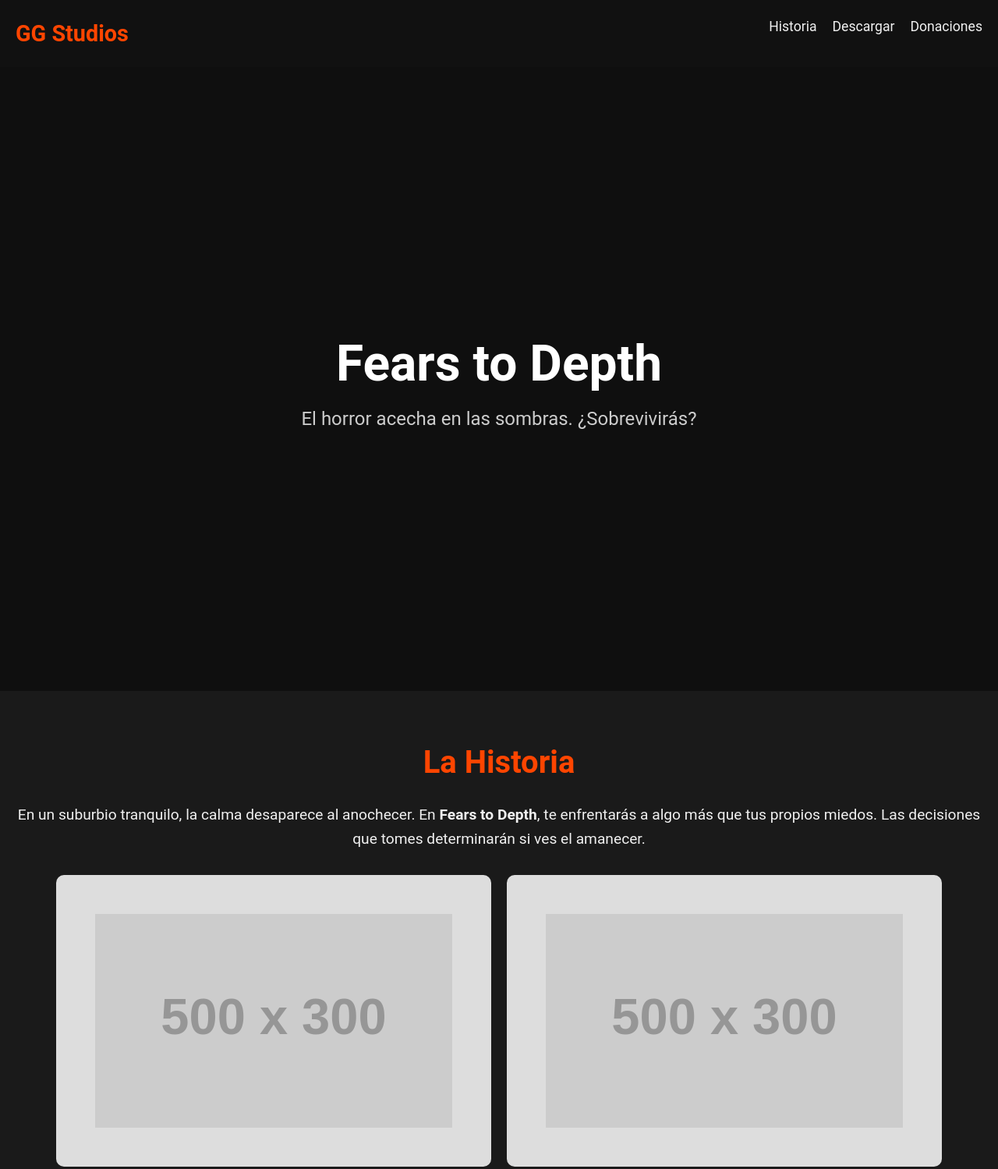
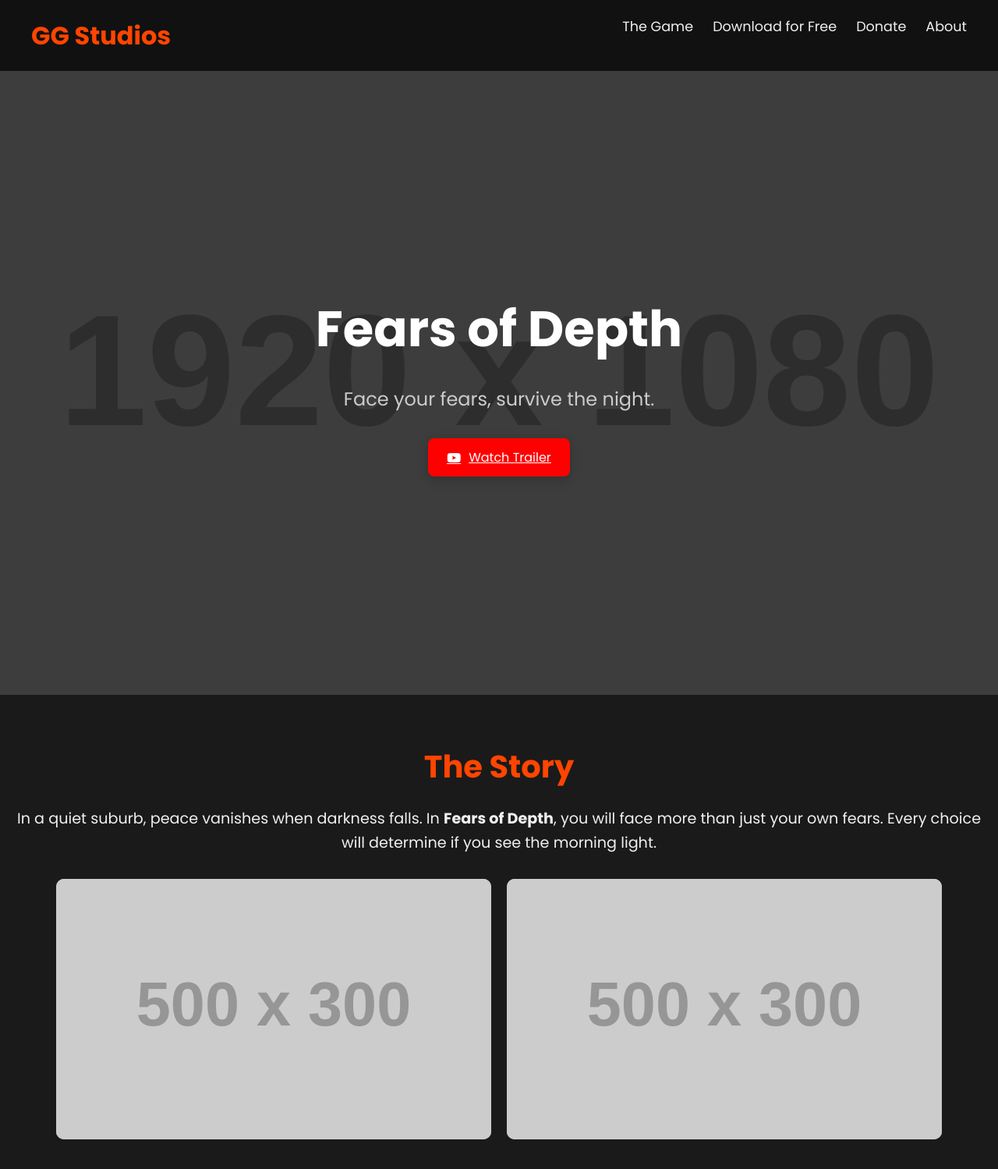
Before and after one commit to GGL20077/car, a plain HTML site: page index.html in a window 1280 px wide. Shown: the top 1499 px of the page at 78% size. Drawn offline with Linux system fonts and the light colour scheme; placeholder pictures from the web are drawn by us.

Commit message:
Update index.html

```diff
--- a/index.html
+++ b/index.html
@@ -1,11 +1,18 @@
 <!DOCTYPE html>
-<html lang="es">
+<html lang="en">
 <head>
     <meta charset="UTF-8">
     <meta name="viewport" content="width=device-width, initial-scale=1.0">
-    <meta name="description" content="Fears to Depth - Un juego de terror por GG Studios. Consíguelo gratis en Itch.io.">
-    <title>Fears to Depth - GG Studios</title>
+    <meta name="description" content="Fears of Depth - A GG Studios Production. Free on itch.io.">
+    <title>Fears of Depth - GG Studios</title>
+    <link href="https://cdnjs.cloudflare.com/ajax/libs/font-awesome/6.6.0/css/all.min.css" rel="stylesheet">
+
+    <!-- Google Web Fonts -->
+    <link rel="preconnect" href="https://fonts.gstatic.com">
+    <link href="https://fonts.googleapis.com/css2?family=Poppins:wght@300;400;600;700&display=swap" rel="stylesheet">
+
     <style>
+        /* General Reset */
         * {
             margin: 0;
             padding: 0;
@@ -13,21 +20,23 @@
         }
 
         body {
-            font-family: 'Roboto', sans-serif;
+            font-family: 'Poppins', sans-serif;
             background-color: #1a1a1a;
             color: #f0f0f0;
             line-height: 1.6;
         }
 
+        /* Navigation */
         nav {
             display: flex;
             justify-content: space-between;
-            padding: 20px;
+            padding: 20px 40px;
             background-color: #111;
+            box-shadow: 0px 4px 10px rgba(0, 0, 0, 0.3);
         }
 
         nav .logo {
-            font-size: 1.8em;
+            font-size: 2em;
             font-weight: 700;
             color: #ff4500;
         }
@@ -38,19 +47,25 @@
         }
 
         nav ul li {
-            margin-left: 20px;
+            margin-left: 25px;
         }
 
         nav ul li a {
             color: #f0f0f0;
             text-decoration: none;
             font-size: 1.1em;
+            transition: color 0.3s ease;
         }
 
+        nav ul li a:hover {
+            color: #ff4500;
+        }
+
+        /* Header */
         header {
             position: relative;
             height: 100vh;
-            background: #333 no-repeat center center/cover;
+            background: url('https://via.placeholder.com/1920x1080') no-repeat center center/cover;
             display: flex;
             flex-direction: column;
             justify-content: center;
@@ -65,11 +80,13 @@
             width: 100%;
             height: 100%;
             background-color: rgba(0, 0, 0, 0.7);
+            z-index: 1;
         }
 
         header h1 {
             font-size: 4em;
-            color: #fff;
+            margin-bottom: 20px;
+            color: #ffffff;
             z-index: 2;
         }
 
@@ -77,8 +94,34 @@
             font-size: 1.5em;
             color: #ccc;
             z-index: 2;
+            margin-bottom: 30px;
         }
 
+        .trailer-button {
+            display: inline-flex;
+            align-items: center;
+            gap: 10px;
+            background-color: #FF0000;
+            color: white;
+            font-size: 16px;
+            border: none;
+            border-radius: 8px;
+            padding: 12px 24px;
+            box-shadow: 0px 4px 15px rgba(0, 0, 0, 0.2);
+            cursor: pointer;
+            transition: all 0.3s ease;
+            z-index: 2;
+        }
+
+        .trailer-button:hover {
+            background-color: #CC0000;
+        }
+
+        .trailer-button:active {
+            transform: scale(0.98);
+        }
+
+        /* Content Sections */
         .content {
             padding: 60px 20px;
             text-align: center;
@@ -105,7 +148,6 @@
             width: 45%;
             border-radius: 10px;
             background-color: #ddd;
-            padding: 50px;
         }
 
         .button {
@@ -123,6 +165,7 @@
             background-color: #d00000;
         }
 
+        /* Footer */
         footer {
             background-color: #111;
             padding: 20px;
@@ -143,46 +186,52 @@
     <nav>
         <div class="logo">GG Studios</div>
         <ul>
-            <li><a href="#story">Historia</a></li>
-            <li><a href="#download">Descargar</a></li>
-            <li><a href="#donate">Donaciones</a></li>
+            <li><a href="#story">The Game</a></li>
+            <li><a href="#download">Download for Free</a></li>
+            <li><a href="#donate">Donate</a></li>
+            <li><a href="#about">About</a></li>
         </ul>
     </nav>
 
     <header>
         <div class="overlay"></div>
-        <h1>Fears to Depth</h1>
-        <p>El horror acecha en las sombras. ¿Sobrevivirás?</p>
+        <h1>Fears of Depth</h1>
+        <p>Face your fears, survive the night.</p>
+        <a href="/video" class="trailer-button"><i class="fa-brands fa-youtube"></i> Watch Trailer</a>
     </header>
 
     <section id="story" class="content">
-        <h2>La Historia</h2>
-        <p>En un suburbio tranquilo, la calma desaparece al anochecer.
-           En <strong>Fears to Depth</strong>, te enfrentarás a algo más que tus propios miedos.
-           Las decisiones que tomes determinarán si ves el amanecer.</p>
+        <h2>The Story</h2>
+        <p>In a quiet suburb, peace vanishes when darkness falls.
+           In <strong>Fears of Depth</strong>, you will face more than just your own fears.
+           Every choice will determine if you see the morning light.</p>
         <div class="image-grid">
-            <img src="https://via.placeholder.com/500x300" alt="Casa oscura">
-            <img src="https://via.placeholder.com/500x300" alt="Suburbio aterrador">
+            <img src="https://via.placeholder.com/500x300" alt="Dark house">
+            <img src="https://via.placeholder.com/500x300" alt="Scary suburb">
         </div>
     </section>
 
     <section id="download" class="content">
-        <h2>Consíguelo Gratis</h2>
-        <p>Sumérgete en una experiencia de horror única. <br>
-           Disponible gratuitamente en <a href="https://itch.io" target="_blank">Itch.io</a>.</p>
+        <h2>Get it for Free!</h2>
+        <p>Immerse yourself in a unique horror experience. <br>
+           Available for free on <a href="https://itch.io" target="_blank">Itch.io</a>.</p>
         <a href="https://itch.io" target="_blank" class="itchio-button">
-            <img src="https://static.itch.io/images/badge.svg" alt="Descargar en Itch.io">
+            <img src="https://static.itch.io/images/badge.svg" alt="Download on Itch.io">
         </a>
     </section>
 
+    <section id="about" class="content">
+        <h2>Who are We?</h2>
+    </section>
+
     <section id="donate" class="content">
-        <h2>Apoya el Proyecto</h2>
-        <p>Si disfrutaste del juego, considera hacer una donación para ayudar a GG Studios a seguir creando. ¡Toda ayuda es bienvenida!</p>
-        <a href="https://paypal.me/TuLinkDePaypal" class="button">Donar vía PayPal</a>
+        <h2>Support Us</h2>
+        <p>If you enjoyed the game, you can donate to help us create more games like this!</p>
+        <a href="https://www.paypal.com/paypalme/robertgonzalez835" class="button"><i class="fa-brands fa-paypal"></i> Donate</a>
     </section>
 
     <footer>
-        <p>&copy; 2024 GG Studios - Todos los derechos reservados</p>
+        <p>A GG Studios Production</p>
     </footer>
 </body>
 </html>
```
